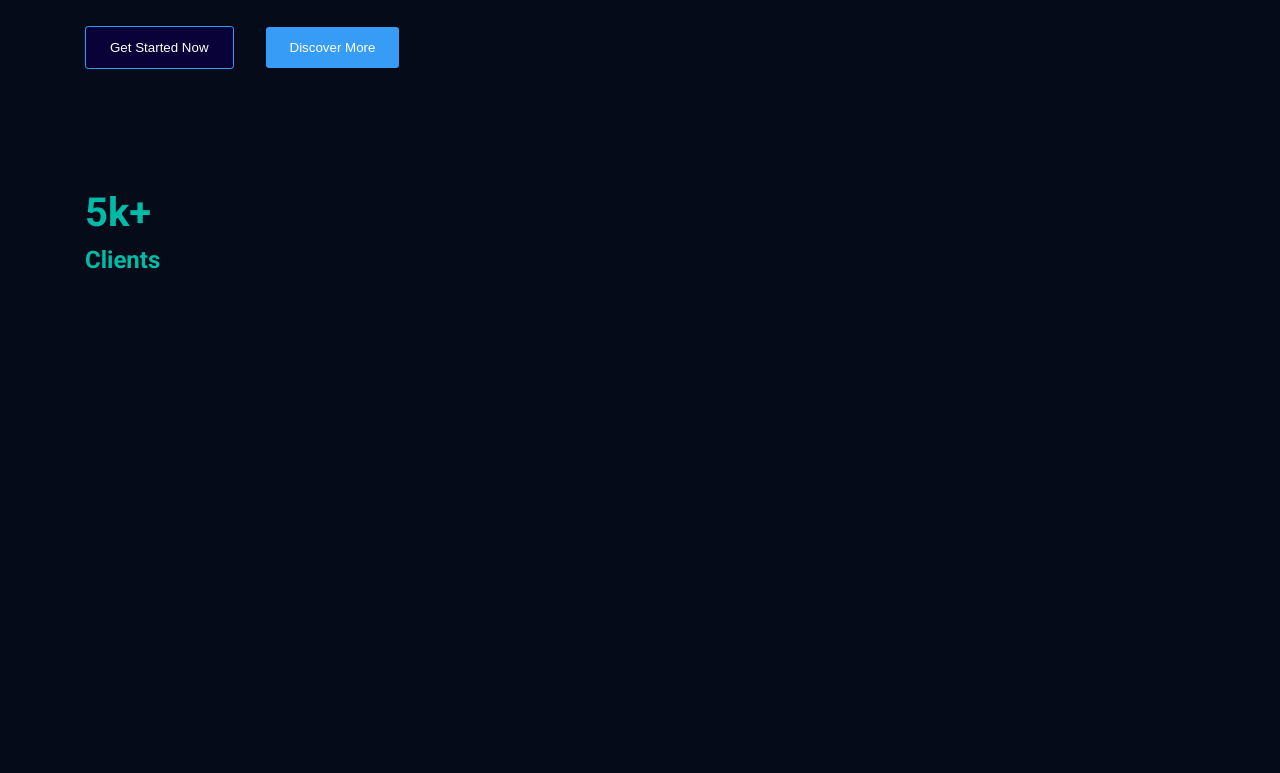
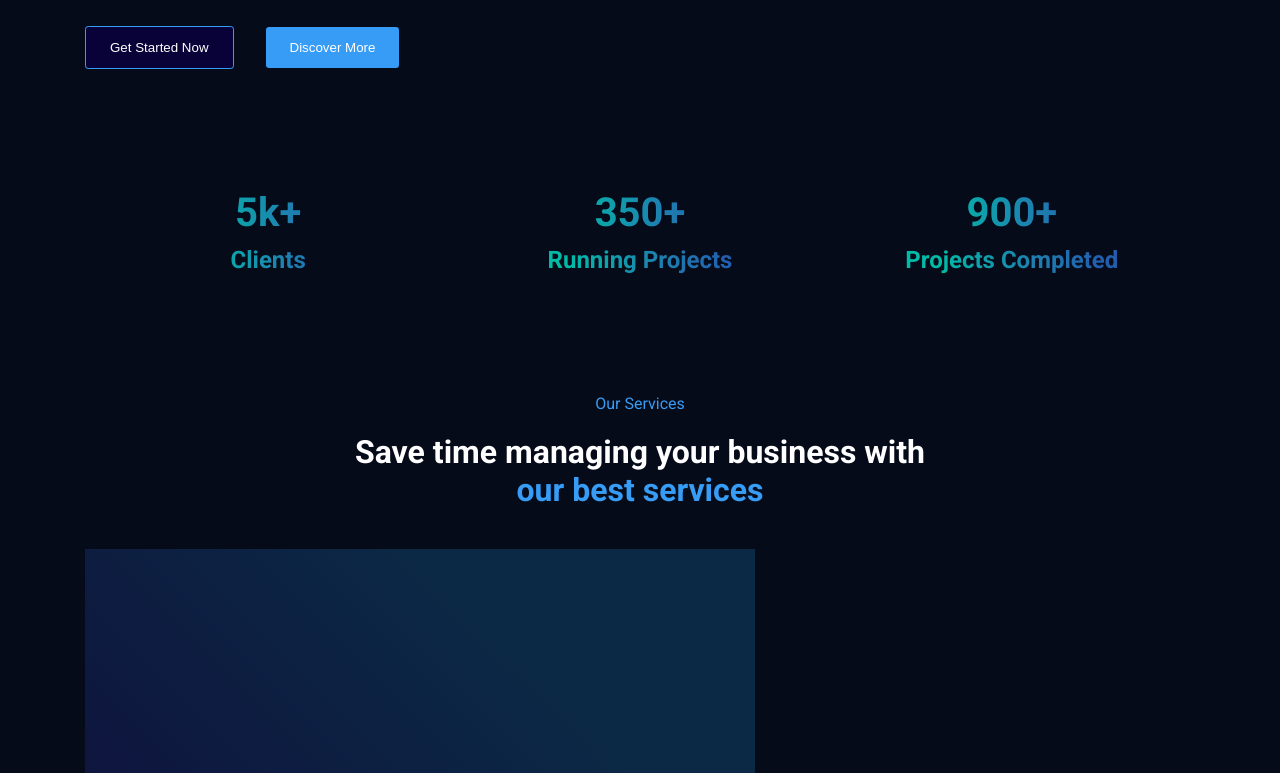
Before and after one commit to busari-mcode/Digital-agency, a React (Create React App) app: page / in a window 1280 px wide. Shown: the part 519-1292 px from the top of the page. Before the commit the page ends 853 px from the top, so only its background shows below. Built offline with nearby package versions, Linux system fonts and the light colour scheme.

Commit message:
new changes

```diff
--- a/src/App.css
+++ b/src/App.css
@@ -75,6 +75,7 @@ a {
 
 h1,h2{
     color: var(--heading-color);
+    font-size: 2rem;
 }
 
 section {
@@ -92,3 +93,10 @@ section {
   line-height: 30px;
   font-size: .9rem;
 }
+
+.subtitle{
+  font-size: 1rem;
+  color: var(--primary-color);
+  font-weight: 400;
+  margin-bottom: 20px;
+}
--- a/src/App.js
+++ b/src/App.js
@@ -2,6 +2,7 @@ import './App.css';
 import Header from "./components/Header/Header";
 import Hero from "./components/UI/Hero";
 import Counter from './components/UI/Counter';
+import Services from './components/UI/Services';
 
 function App() {
   return (
@@ -9,6 +10,7 @@ function App() {
       <Header />
       <Hero />
       <Counter />
+      <Services />
     </>
   );
 }
--- a/src/components/UI/Counter.jsx
+++ b/src/components/UI/Counter.jsx
@@ -1,15 +1,33 @@
 import React from 'react'
 import '../../styles/counter.css'
 
+const counterData = [
+  {
+    number: '5k',
+    text: 'Clients'
+  },
+  {
+    number: 350,
+    text: 'Running Projects'
+  },
+  {
+    number: 900,
+    text: 'Projects Completed'
+  },
+]
 const Counter = () => {
   return (
-    <section className="counter">
+    <section className="counter" id="projects">
         <div className="container">
             <div className="counter__wrapper">
-                <div className="counter__item">
-                    <h3 className="counter__number">5k+</h3>
-                     <h4 className="counter__title">Clients</h4>
-                </div>
+              {
+                counterData.map((item, index) => (
+                  <div className="counter__item" key={index}>
+                  <h3 className="counter__number">{item.number}+</h3>
+                   <h4 className="counter__title">{item.text}</h4>
+                  </div>
+                ))
+              }
             </div>
         </div>
     </section>
--- /dev/null
+++ b/src/components/UI/Services.jsx
@@ -0,0 +1,29 @@
+import React from 'react'
+import '../../styles/services.css'
+
+const Services = () => {
+  return (
+    <section id="service">
+        <div className="container">
+            <div className="services__top-content">
+                <h6 className="subtitle">Our Services</h6>
+                <h2>Save time managing your business with</h2>
+                <h2 className="highlight">our best services</h2>
+            </div>
+
+            <div className="service__item-wrapper">
+                <div className="services__item">
+                    <span className="service__icon"><i className="ri-apps-line">
+                    </i></span>
+                    <h3 className="service__title">App Development</h3>
+                    <p className="description">Lorem ipsum dolor sit, amet consectetur
+                    adipisicing elit. Quos fugit natus omnis dolore sequi ex
+                    modi aut odio culpa saepe?</p>
+                </div>
+            </div>
+        </div>
+    </section>
+  )
+}
+
+export default Services
--- a/src/styles/counter.css
+++ b/src/styles/counter.css
@@ -5,7 +5,8 @@
 }
 
 .counter__item{
-    width: 25%;
+    width: 33%;
+    text-align: center;
 }
 
 .counter__number,
--- /dev/null
+++ b/src/styles/services.css
@@ -0,0 +1,26 @@
+.services__top-content{
+    text-align: center;
+    margin-bottom: 40px;
+}
+
+.services__item {
+    background: var(--card-bg);
+    width: 22%;
+    padding: 335px;
+    text-align: center;
+}
+
+.service__icon {
+    width: 60px;
+    height: 60px;
+    display: flex;
+    align-items: center;
+    justify-content: center;
+    margin: auto;
+    background: var(--icon-bg);
+}
+
+.service__icon i {
+    font-size: 2rem;
+    color: var(--primary-color);
+}
```
